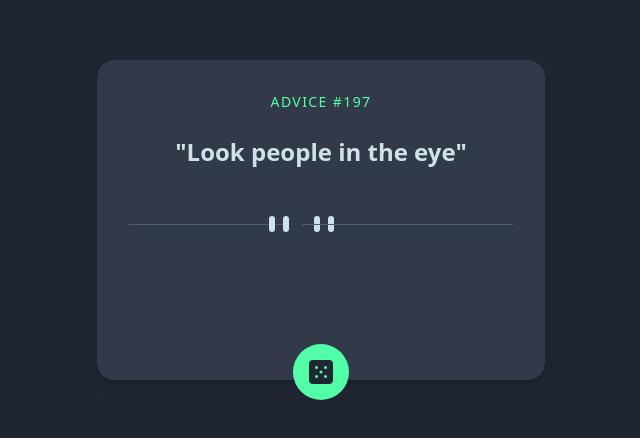
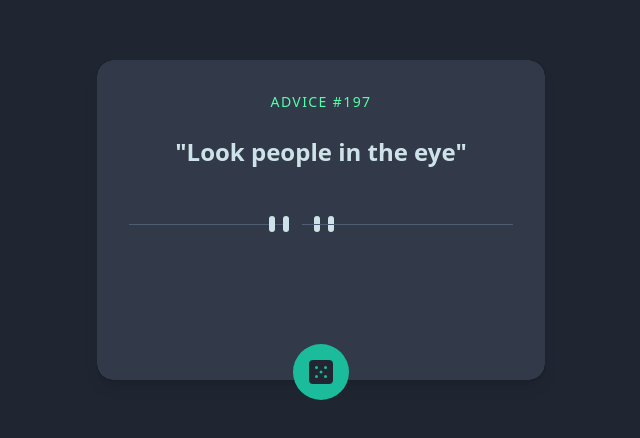
Before and after one commit to Noahsparkes/Random-quote-generator, a React (Vite) app: page / in a window 1280 px wide. Shown: the part 180-618 px from the top of the page, without its empty margins (319-959 px from the left). Built offline with nearby package versions, Linux system fonts and the light colour scheme.

Commit message:
final changes to the StyledButton animation.

```diff
--- a/src/components/StyledButton.tsx
+++ b/src/components/StyledButton.tsx
@@ -3,7 +3,7 @@
 const StyledButton = ({ children, onClick }) => {
   return (
     <button
-      className="p-4 rounded-full bg-neon_green hover:bg-green-300 transition-colors"
+      className=" p-4 rounded-full bg-turquoise hover:bg-turquoise hover:shadow-lg hover:shadow-turquoise transition-all"
       onClick={onClick}
     >
       {children}
--- a/tailwind.config.js
+++ b/tailwind.config.js
@@ -11,6 +11,7 @@ export default {
          grey_blue: "#4E5D73",
          dark_grey:"#323A49",
          dark_blue: "#1F2632",
+         turquoise: "#1ABC9C",
        }
     },
   },
```
